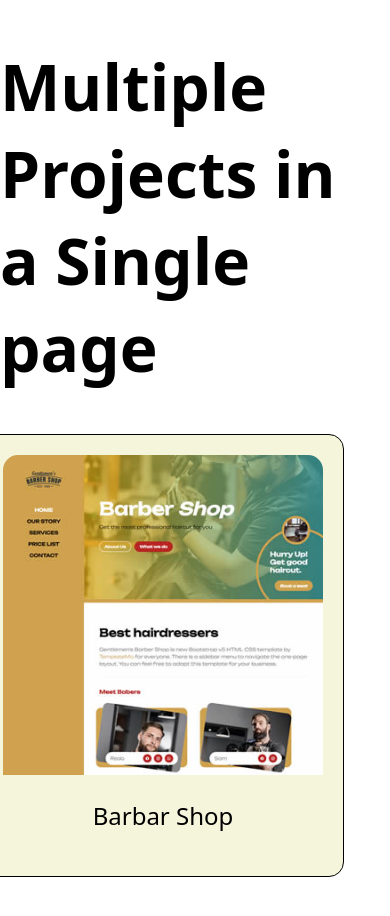
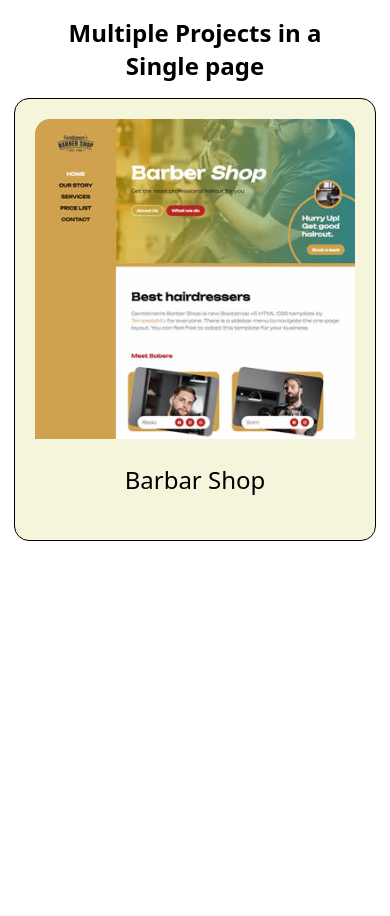
Before and after one commit to ratulofc/project_practice, a plain HTML site: page index.html in a window 390 px wide. Shown: the top 916 px of the page. After the commit the page ends 844 px from the top, so only its background shows below. Drawn offline with Linux system fonts and the light colour scheme.

Commit message:
index responsive fot mobile

```diff
--- a/index.html
+++ b/index.html
@@ -22,7 +22,6 @@
         #grid-container{
             display: grid;
             grid-template-columns: repeat(3, 1fr);
-            grid-template-rows: repeat(7, 1fr);
             gap: 2em;
         }
         #card{
@@ -48,6 +47,17 @@
             font-family: system-ui;
 
         }
+        @media (max-width:500px) {
+            h1{
+                width: 300px;
+                font-size: 1.5em;
+                text-align: center;
+            }
+            #grid-container{
+                grid-template-columns: repeat(1, 1fr);
+                gap: 2em;
+            }
+        }
     </style>
 </head>
 <body>
@@ -58,7 +68,6 @@
                 <img src="./image/barber-shop.jpg" alt="">
                 <p>Barbar Shop</p>
             </a>
-
         </div>
     </div>
 </body>
```
